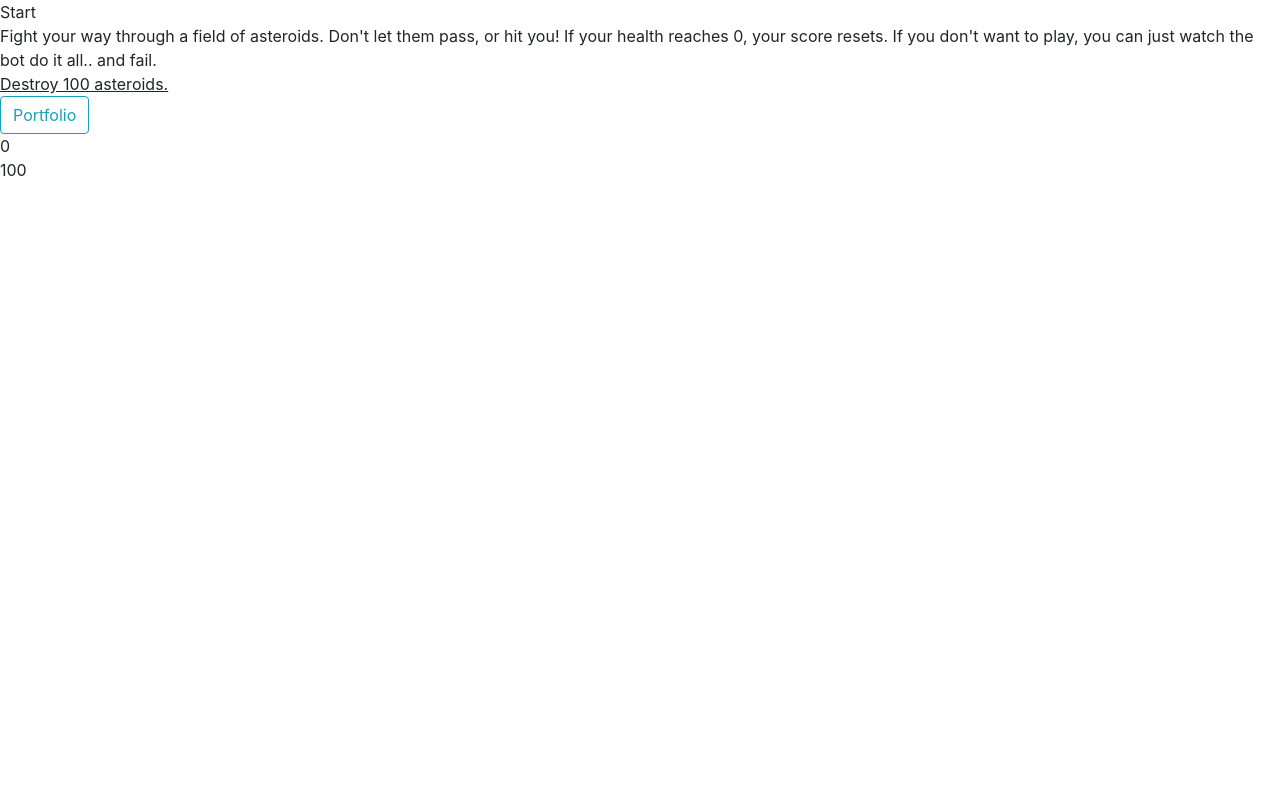
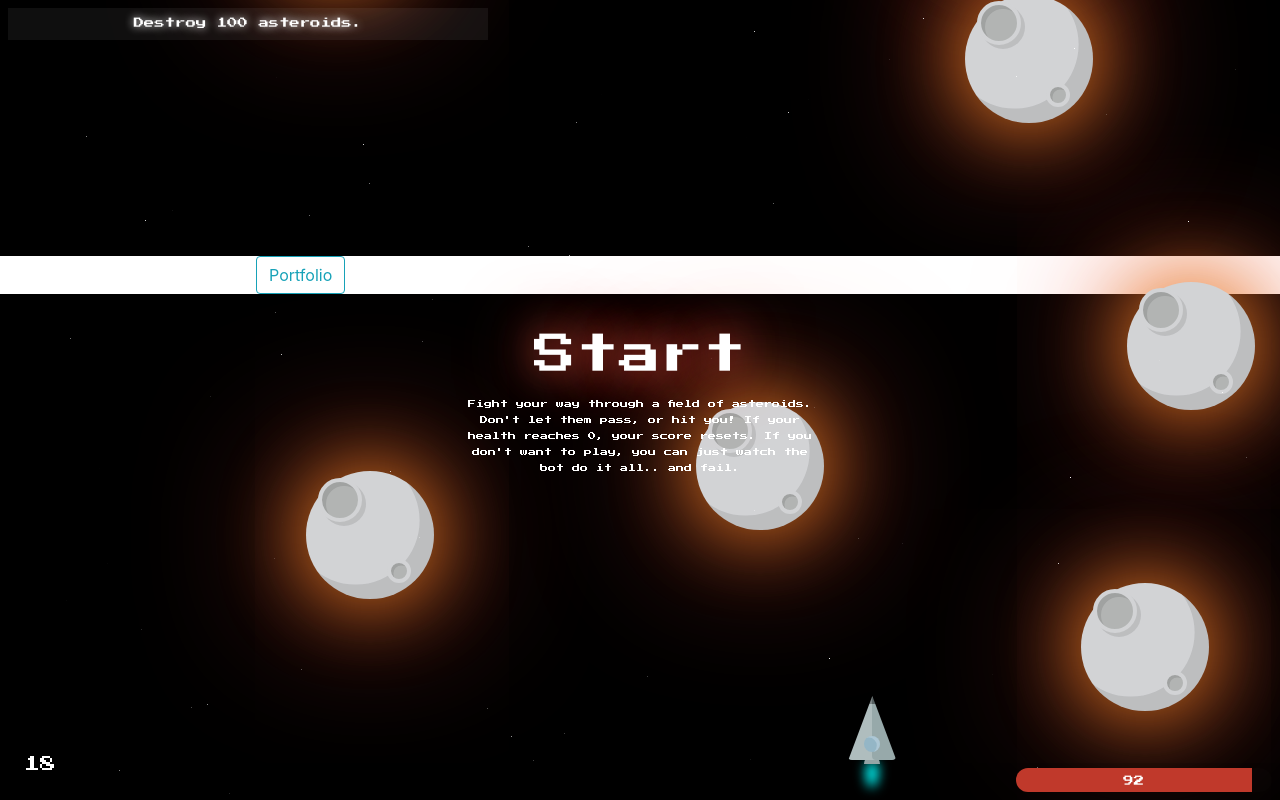
Before and after one commit to kimani-njoroge/PortFolio, a Django app: page / in a window 1280 px wide. Run offline with Django 3.2, Linux system fonts and the light colour scheme; some libraries are stand-ins or nearby versions.

Commit message:
style the portfolio

```diff
--- /dev/null
+++ b/portfolio/static/css/asteorid.css
@@ -0,0 +1,319 @@
+@import url("https://fonts.googleapis.com/css?family=Press+Start+2P");
+html {
+  background-color: black;
+  overflow: hidden;
+  user-select: none;
+}
+html body {
+  margin: 0;
+}
+
+del {
+  text-decoration: none;
+  position: absolute;
+  width: 90%;
+  opacity: 0.5;
+  margin-bottom: 0.5vh;
+  left: 50%;
+  transform: translateX(-50%);
+}
+del:after {
+  content: "";
+  position: absolute;
+  top: 0.5vh;
+  left: 0;
+  height: 1px;
+  width: 100%;
+  background-color: white;
+}
+
+ins {
+  text-decoration: none;
+  text-shadow: 0 0 1vh white;
+}
+
+.menu {
+  position: absolute;
+  top: 50%;
+  left: 50%;
+  transform: translate(-50%, -50%);
+  z-index: 2;
+}
+.menu .b {
+  color: white;
+  font-family: "Press Start 2P";
+  font-size: 5.3vh;
+  text-align: center;
+  text-shadow: 0 0 5vh #e74c3c, 0 0 10vh #e74c3c;
+  transition: transform 0.3s;
+  cursor: pointer;
+}
+.menu .b:hover {
+  transform: scale(0.8, 0.8);
+  transition: transform 0.3s;
+}
+.menu .ob {
+  color: white;
+  font-family: "Press Start 2P";
+  font-size: 1vh;
+  width: 45vh;
+  margin-top: 1vh;
+  line-height: 2vh;
+  text-align: center;
+}
+
+.bh {
+  width: 50vh;
+  height: 50vh;
+  border-radius: 30vh;
+  box-shadow: 0 0 10px white;
+  background-color: black;
+  position: absolute;
+  display: none;
+  transition: height 1s, width 1s, box-shadow 1s;
+  -webkit-animation-name: black;
+  -webkit-animation-duration: 1s;
+  -webkit-animation-iteration-count: infinite;
+  z-index: 1;
+}
+
+.q {
+  background-color: rgba(255, 255, 255, 0.06);
+  padding: 1vh;
+  position: absolute;
+  top: 1vh;
+  left: 1vh;
+  z-index: 1;
+  width: 60vh;
+  text-align: center;
+}
+.q .qo {
+  color: white;
+  font-family: "Press Start 2P";
+  font-size: 1.3vh;
+}
+
+.o {
+  position: absolute;
+  width: 100%;
+  height: 100%;
+  top: 0;
+  left: 0;
+  z-index: 2;
+  background-color: rgba(255, 0, 0, 0.7);
+  display: none;
+}
+
+.rock {
+  position: absolute;
+  background-color: #d2d3d5;
+  height: 16vh;
+  width: 16vh;
+  border-radius: 20vh;
+  box-shadow: inset -1.8vh -1.8vh 0 rgba(0, 0, 0, 0.1), 0 0 5em #e67e22, 0 0 10em #e74c3c;
+  z-index: 0;
+}
+.rock:after {
+  content: "";
+  position: absolute;
+  height: 5.5vh;
+  width: 5.5vh;
+  border-radius: 8vh;
+  border: 0.5vh solid #d2d3d5;
+  background-color: #b2b4b3;
+  top: 0.8vh;
+  left: 1.5vh;
+  box-shadow: inset 0.5vh 0.5vh 0 rgba(0, 0, 0, 0.1), 0.5vh 0.5vh 0 rgba(0, 0, 0, 0.1);
+}
+.rock:before {
+  content: "";
+  position: absolute;
+  height: 3vh;
+  width: 3vh;
+  border-radius: 8vh;
+  border: 0.5vh solid #d2d3d5;
+  background-color: #b2b4b3;
+  bottom: 2vh;
+  right: 2.8vh;
+  box-shadow: inset 0.3vh 0.3vh 0 rgba(0, 0, 0, 0.1);
+}
+
+.p {
+  position: absolute;
+  perspective: 500px;
+  left: 48%;
+  bottom: 5vh;
+  z-index: 1;
+}
+.p:after {
+  content: "";
+  position: absolute;
+  width: 2vh;
+  height: 1vh;
+  bottom: -0.5vh;
+  left: 2vh;
+  background-color: #95a5a6;
+  border-top-right-radius: 90px;
+  border-top-left-radius: 90px;
+  z-index: -1;
+}
+.p:before {
+  content: "";
+  position: absolute;
+  height: 3vh;
+  width: 1.5vh;
+  background-color: cyan;
+  bottom: -3.4vh;
+  left: 2.25vh;
+  border-bottom-right-radius: 100%;
+  border-bottom-left-radius: 100%;
+  -webkit-animation-name: flame;
+  -webkit-animation-duration: 1s;
+  -webkit-animation-iteration-count: infinite;
+  filter: blur(6px);
+  -ms-filter: blur(6px);
+  z-index: -1;
+}
+.p .craft {
+  height: 8vh;
+  width: 6vh;
+  background-color: #95a5a6;
+  box-shadow: inset 3vh 0 0 rgba(255, 255, 255, 0.2), inset 0 1vh 0 rgba(0, 0, 0, 0.4);
+  -webkit-animation-name: shield;
+  -webkit-animation-duration: 2s;
+  -webkit-animation-iteration-count: infinite;
+  -webkit-clip-path: polygon(50% 0%, 0% 100%, 100% 100%);
+  clip-path: polygon(50% 0%, 0% 100%, 100% 100%);
+  border-radius: 4px;
+}
+.p .craft:before {
+  content: "";
+  position: absolute;
+  width: 2vh;
+  height: 2vh;
+  top: 5vh;
+  left: 2vh;
+  background-color: #92b0bf;
+  box-shadow: inset -0.4vh 0.2vh 0 rgba(255, 255, 255, 0.2);
+  border-radius: 2vh;
+  z-index: 1;
+}
+.p .craft:after {
+  content: "";
+  position: relative;
+  width: 2vh;
+  height: 2vh;
+  top: 0;
+  left: 0;
+  background-color: red;
+  border-radius: 2vh;
+  z-index: 1;
+}
+
+.star {
+  height: 1px;
+  width: 1px;
+  background-color: white;
+  position: absolute;
+}
+
+.l {
+  position: absolute;
+  z-index: -1;
+  height: 4vh;
+  width: 0.5vh;
+  border-radius: 50vh;
+  background-color: cyan;
+  box-shadow: 0 0 1vh cyan, 0 0 2vh cyan, 0 0 3vh cyan, 0 0 4vh cyan, 0 0 5vh cyan, 0 0 6vh cyan, 0 0 7vh cyan, 0 0 8vh cyan, 0 0 9vh cyan, 0 0 10vh cyan;
+}
+
+.hb {
+  position: absolute;
+  background-color: rgba(255, 255, 255, 0.01);
+  padding: 1.5vh;
+  width: 20vw;
+  bottom: 1vh;
+  right: 1vh;
+  border-radius: 90px;
+  overflow: hidden;
+  z-index: 1;
+}
+.hb .h {
+  position: absolute;
+  background-color: #c0392b;
+  height: 100%;
+  max-width: 100%;
+  top: 0;
+  left: 0;
+  font-family: "Press Start 2P";
+  font-size: 1.3vh;
+  line-height: 3.3vh;
+  color: white;
+  text-align: center;
+  transition: width 1s;
+}
+
+.s {
+  position: absolute;
+  bottom: 1vh;
+  left: 1vh;
+  padding: 2vh;
+  color: white;
+  font-family: "Press Start 2P";
+  font-size: 2vh;
+}
+
+@keyframes shield {
+  0% {
+    filter: contrast(200%);
+  }
+  50% {
+    filter: contrast(100%);
+  }
+  100% {
+    filter: contrast(200%);
+  }
+}
+@keyframes zooming {
+  0% {
+    transform: scale(1, 1);
+  }
+  50% {
+    transform: scale(1.2, 1.2);
+  }
+  100% {
+    transform: scale(1, 1);
+  }
+}
+@keyframes black {
+  0% {
+    height: 40vh;
+    width: 40vh;
+    box-shadow: 0 0 30px white;
+  }
+  50% {
+    height: 41vh;
+    width: 41vh;
+    box-shadow: 0 0 60px white;
+  }
+  100% {
+    height: 40vh;
+    width: 40vh;
+    box-shadow: 0 0 30px white;
+  }
+}
+@keyframes flame {
+  0% {
+    transform: skew(-3deg);
+    bottom: -3.3vh;
+  }
+  50% {
+    transform: skew(0deg);
+  }
+  100% {
+    transform: skew(-3deg);
+  }
+}
+.link{
+    margin:20%;
+}
```
Also changed, not shown: portfolio/static/css/index.css (+23 -0 lines), portfolio/templates/index.html (+12 -2 lines).
